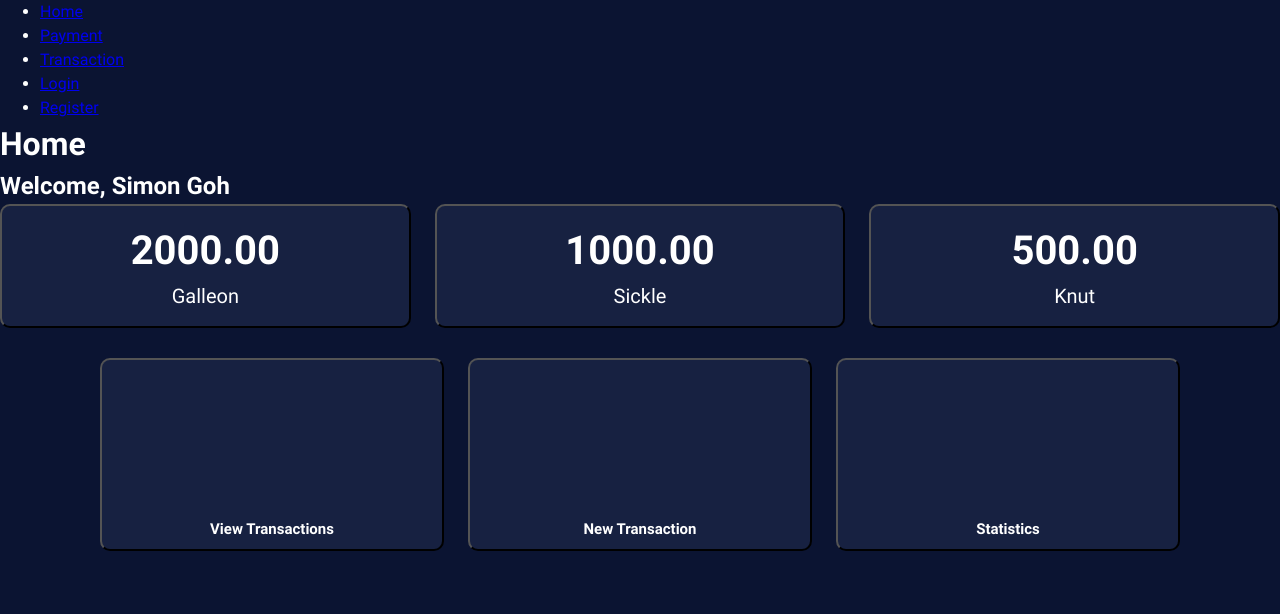
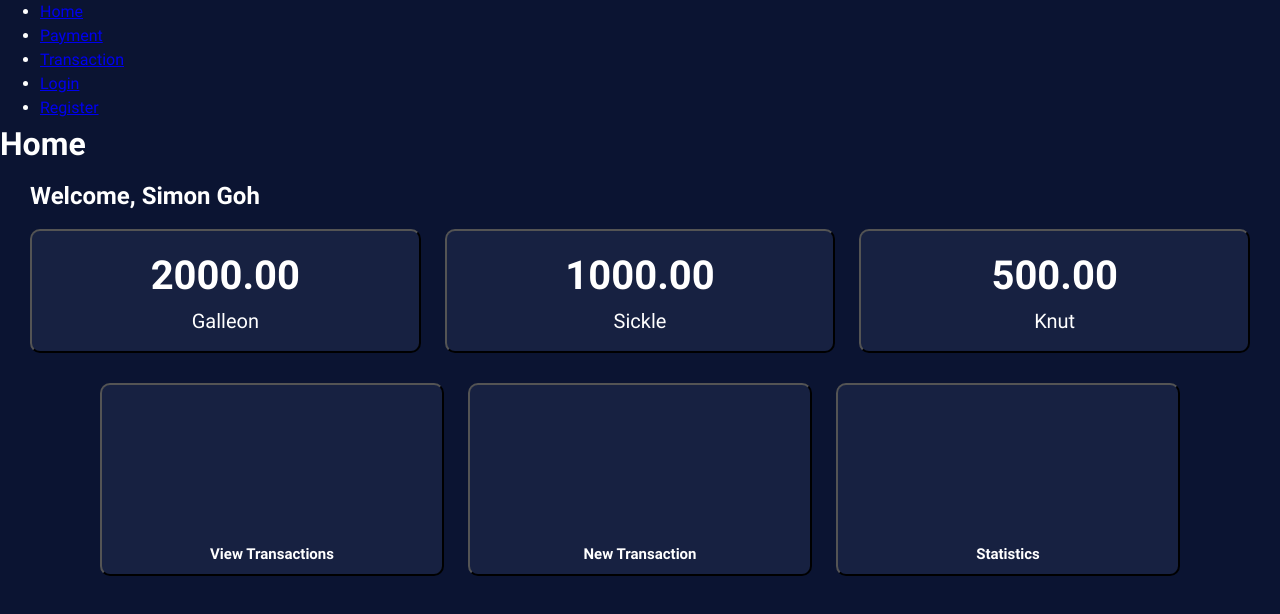
Before and after one commit to BuzzOffer/E-Gringotts-Frontend, a React (Vite) app: page / in a window 1280 px wide. Shown: the top 614 px of the page. Built offline with nearby package versions, Linux system fonts and the light colour scheme.

Commit message:
Added margin for welcome message and balance buttons

```diff
--- a/src/pages/Home/home.css
+++ b/src/pages/Home/home.css
@@ -25,12 +25,6 @@
     border-color: #DFA616;
 }
 
-.balanceButtons {
-    display: grid;
-    grid-template-columns: repeat(3, 1fr);
-    gap: 1.5rem;
-}
-
 #navbutton {
     background-color: #172141;
     color: #FFFFFF;
@@ -46,9 +40,22 @@
 #navLabel {
     font-size: 15px;
 }
+
+
+.balanceButtons {
+    display: grid;
+    grid-template-columns: repeat(3, 1fr);
+    gap: 1.5rem;
+    margin: 15px 30px;
+}
+
 .navButtons {
     display: grid;
     grid-template-columns: repeat(3, 1fr);
     gap: 1.5rem;
     margin: 30px 100px;
 }
+
+.welcomeMessage {
+    margin: 10px 30px;
+}
--- a/src/pages/Home/welcome.jsx
+++ b/src/pages/Home/welcome.jsx
@@ -1,7 +1,7 @@
 function Welcome() {
     let user = "Simon Goh"
     return (
-        <h2>Welcome, {user}</h2>
+        <h2 className="welcomeMessage">Welcome, {user}</h2>
     );
 }
 
```
